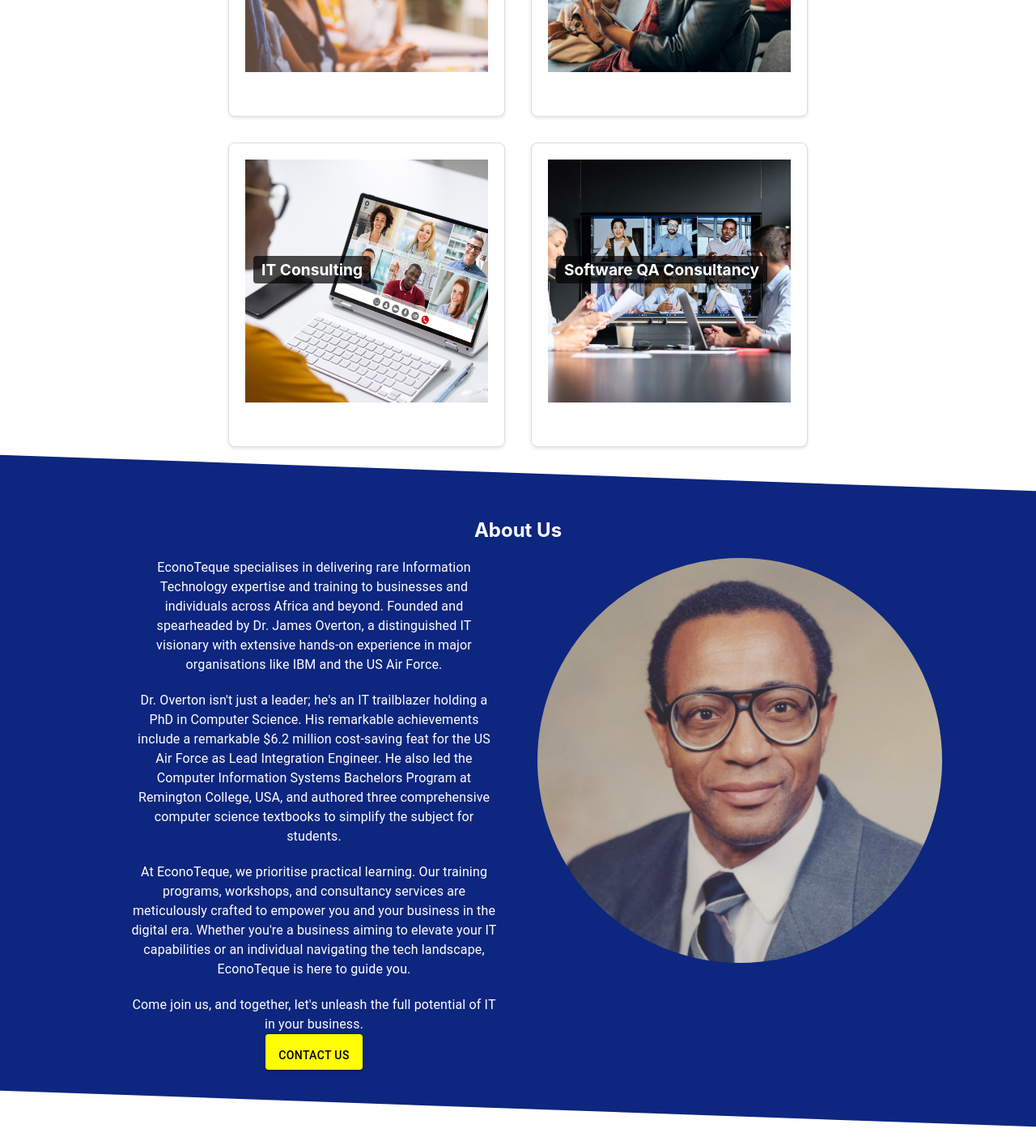
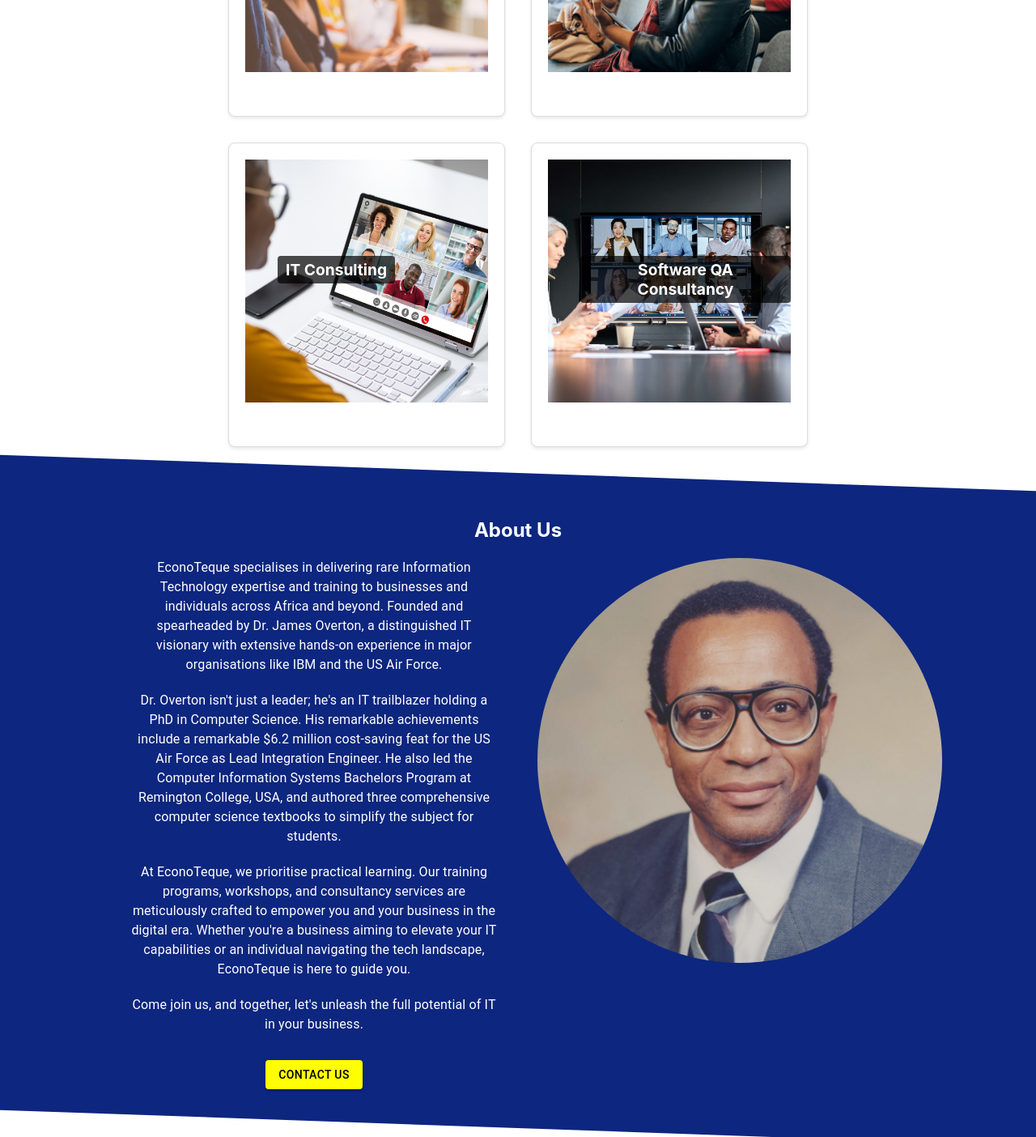
Before and after one commit to kgauzampe/econo, a React (Create React App) app: page / in a window 1280 px wide. Shown: the part 1330-2734 px from the top of the page at 81% size. Built offline with nearby package versions, Linux system fonts and the light colour scheme.

Commit message:
Banner button Adjusted

```diff
--- a/src/Components/About-Banner/Banner.css
+++ b/src/Components/About-Banner/Banner.css
@@ -20,9 +20,9 @@
     border-radius: 50%;
     width: 500px;
   }
-  .bannerBtn{
-    padding-top: 1em !important;
-  }
+.bannerBtndiv{
+  padding-top: 2em;
+}
   @media (max-width: 768px) {
     .banner {
       padding: 10px;
--- a/src/Components/About-Banner/Banner.js
+++ b/src/Components/About-Banner/Banner.js
@@ -38,11 +38,15 @@ const Banner = () => {
             <Typography>
               Come join us, and together, let's unleash the full potential of IT in your business.
             </Typography>
-            <Button variant="contained" size="medium" className="bannerBtn">
-              Contact Us
-            </Button>
+            <div className='bannerBtndiv'>
+              <Button variant="contained" size="medium" className="bannerBtn">
+                Contact Us
+              </Button>
+            </div>
+
           </Grid>
           <Grid item xs={12} sm={12} md={6}>
+
             <img src={AboutImg} alt="Card" className="aboutimg" />
           </Grid>
         </Grid>
--- a/src/Components/Card4/card4.css
+++ b/src/Components/Card4/card4.css
@@ -21,7 +21,7 @@
 .card-title {
   position: absolute;
   top: 100px;
-  left: 10px;
+  left: 40px;
   color: #fff;
   background-color: rgba(0, 0, 0, 0.7);
   padding: 5px 10px;
--- a/src/Components/Navigation/Navigation/Nav.css
+++ b/src/Components/Navigation/Navigation/Nav.css
@@ -15,7 +15,6 @@
 .nav-items {
   display: flex;
   align-items: flex-end;
-  position: relative;
   justify-content: flex-end;
 }
 
```
